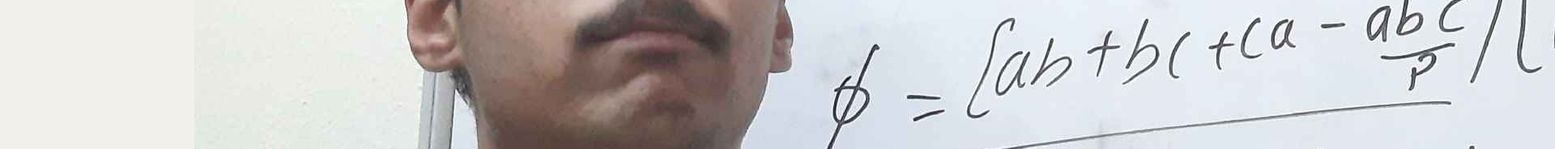
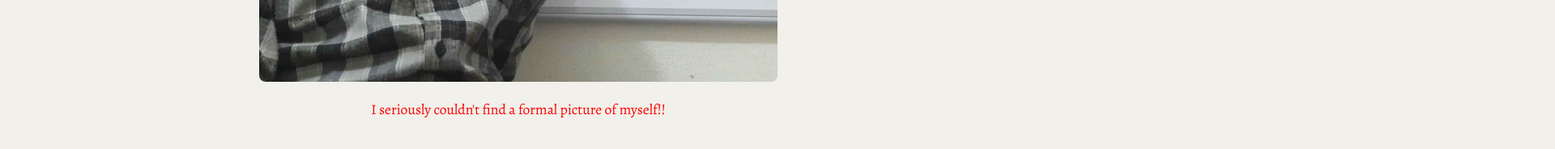
Before and after one commit to baskrki/basudev, a plain HTML site: page index.html in a window 1280 px wide. Shown: the part 1100-1284 px from the top of the page at 81% size, 1920 px wide, since content can reach past the window. Drawn offline with nearby package versions, Linux system fonts and the light colour scheme.

Commit message:
Update styles.css

```diff
--- a/styles.css
+++ b/styles.css
@@ -16,6 +16,19 @@ body {
 
 header {
     text-align: center;
+}
+
+.about-me-pic{
+    display: block;
+    margin: 20px auto;
+    max-width: 80%;
+    height: auto;
+    border-radius: 8px;
+}
+
+.about-me-pic-caption{
+    text-align: center;
+    color: red;
 }
 
 header h1 {
```
